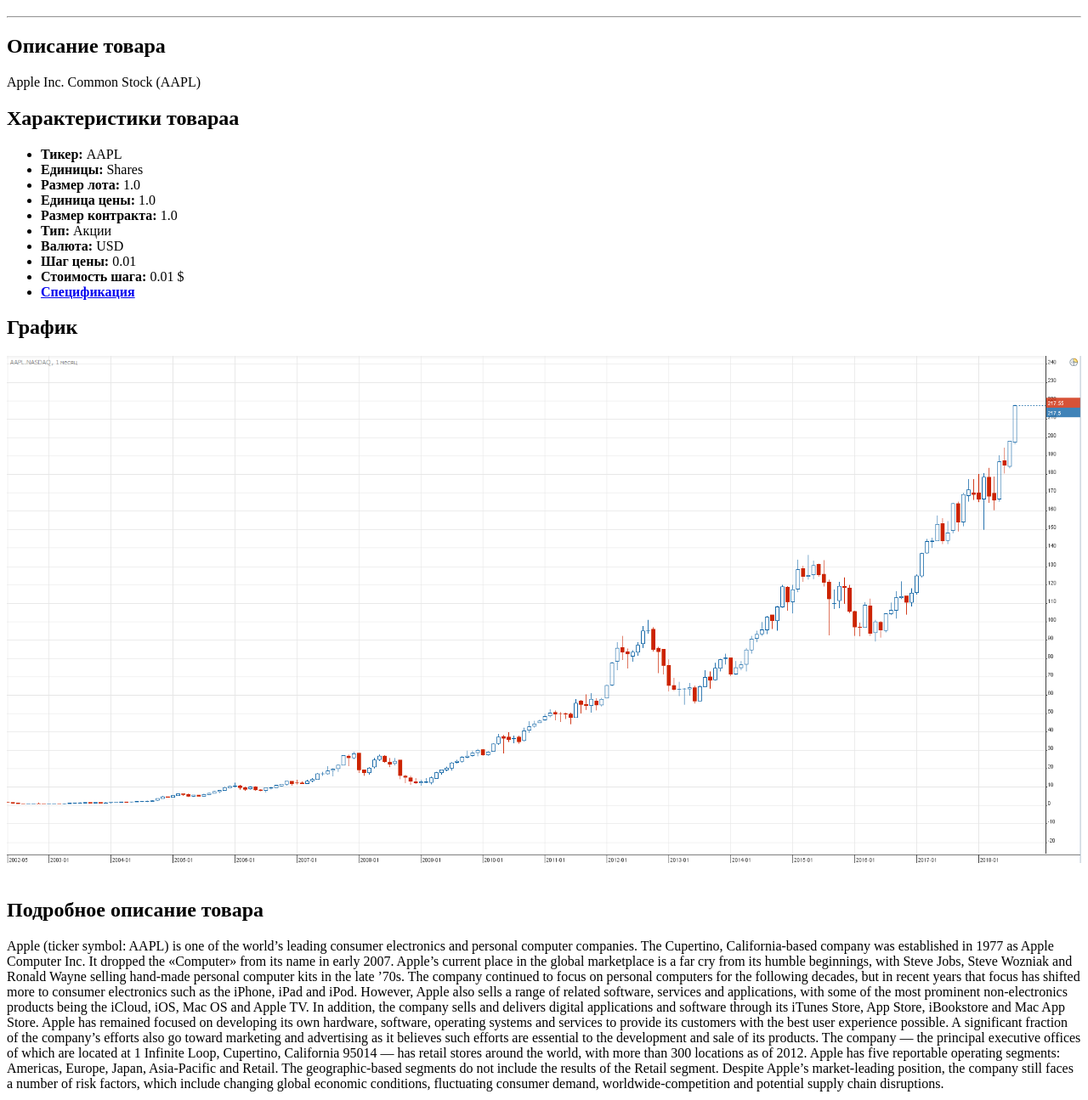
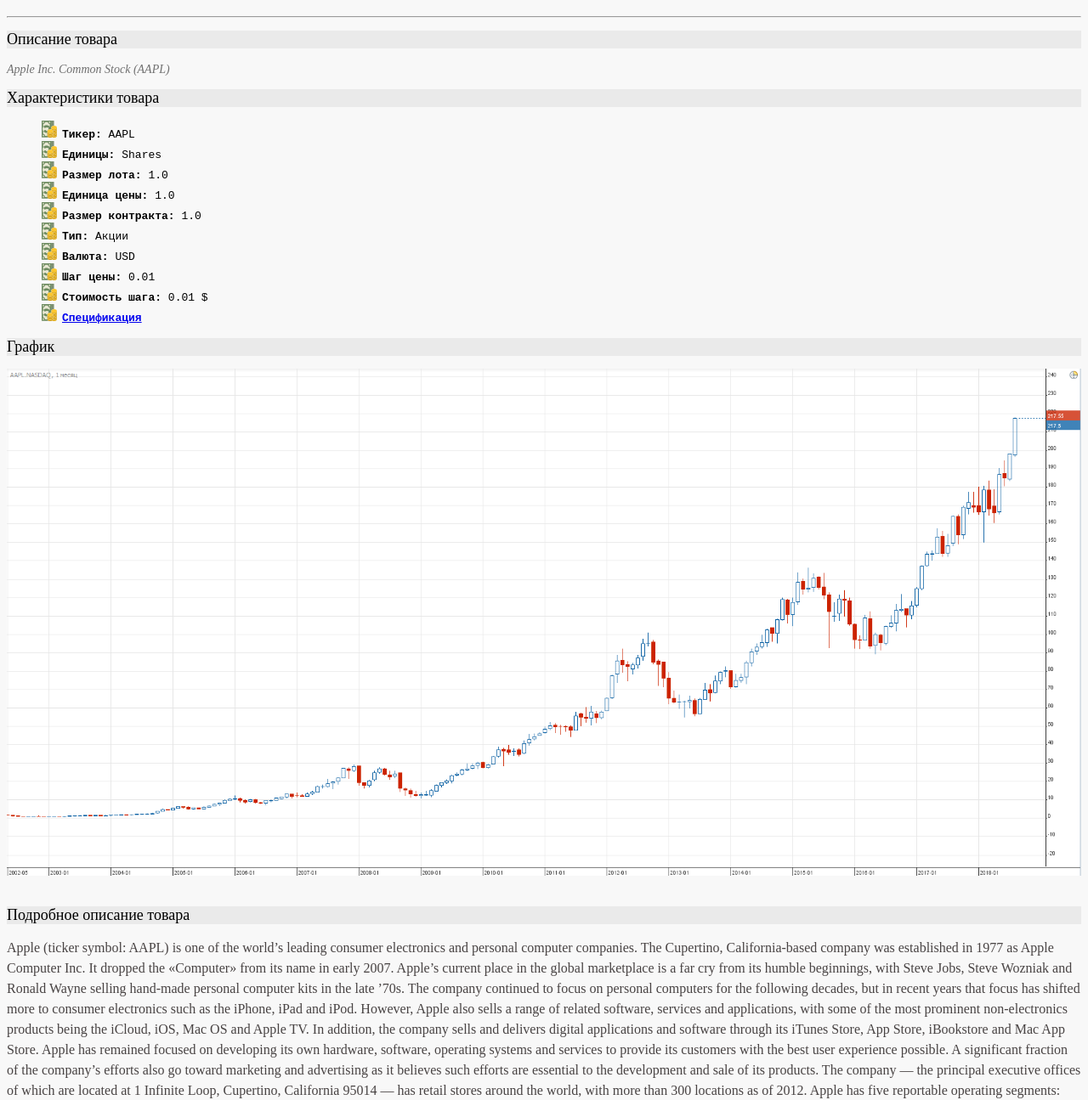
Before and after one commit to Hunka-Dunka/geekbrains-html-css-homework, a plain HTML site: page aapl.html in a window 1280 px wide. Shown: the part 149-1444 px from the top of the page at 85% size. Drawn offline with Linux system fonts and the light colour scheme.

Commit message:
lesson 3

```diff
--- a/aapl.html
+++ b/aapl.html
@@ -4,9 +4,11 @@
 <head>
   <title>AAPL</title>
   <meta charset="utf-8">
+  <link rel="stylesheet" type="text/css" href="style.css">
+
 </head>
 
-<body>
+<body class="stock">
   <ul>
     <li><a href="index.html">Главная</a></li>
     <li><a href="catalog.html">Каталог</a></li>
@@ -20,13 +22,15 @@
 
   <h2>
   Описание товара
-</h2> Apple Inc. Common Stock (AAPL)
+</h2>
+  <p2>Apple Inc. Common Stock (AAPL)</p2>
+  <!--Autonomous custom element-->
 
   <h2>
-  Характеристики товараa
+  Характеристики товара
 </h2>
   <p>
-    <ul>
+    <ul class="with_pic">
       <li><b>Тикер:</b> AAPL<br/></li>
       <li><b>Единицы:</b> Shares<br/></li>
       <li><b>Размер лота:</b> 1.0<br/></li>
@@ -61,6 +65,8 @@
     which include changing global economic conditions, fluctuating consumer demand, worldwide-competition and potential supply chain disruptions.</p>
   <footer>
     <hr/> Все права защищены ©<br/> Наверное.
+    <div>Icons made by <a href="https://www.flaticon.com/authors/smashicons" title="Smashicons">Smashicons</a> from <a href="https://www.flaticon.com/" title="Flaticon">www.flaticon.com</a> is licensed by <a href="http://creativecommons.org/licenses/by/3.0/"
+        title="Creative Commons BY 3.0" target="_blank">CC 3.0 BY</a></div>
   </footer>
 </body>
 
--- /dev/null
+++ b/style.css
@@ -0,0 +1,62 @@
+body {
+  background: #f8f8f8;
+}
+
+.menu {
+  font-style: italic;
+  font-size: 20px;
+  list-style-type: none
+}
+
+body.stock h2 {
+  font-size: 18px;
+  font-weight: 400;
+  background: #eaeaea
+}
+
+body.stock p2 {
+  color: #707070;
+  font-size: 14px;
+  font-style: italic;
+  line-height: 16px;
+}
+
+body.stock p {
+  color: #484343;
+  font-size: 16px;
+  font-weight: 400;
+  line-height: 24px;
+  text-align: left;
+}
+
+ul.with_pic {
+  font-family: monospace;
+  list-style-type: none;
+}
+
+ul.with_pic li:before {
+  content: '';
+  display: inline-block;
+  height: 20px;
+  width: 20px;
+  background-size: 20px;
+  background-image: url("img/change.svg");
+  background-repeat: no-repeat;
+  margin-right: 5px;
+}
+
+input {
+  padding: 12px 20px;
+  margin: 8px 0;
+  box-sizing: border-box;
+  width: 400px;
+}
+
+input[type=email] {
+  width: 200px;
+}
+
+textarea {
+  width: 100%;
+  height: 200px;
+}
```
Also changed, not shown: catalog.html (+2 -1 lines), contacts.html (+7 -6 lines), index.html (+4 -3 lines), img/change.svg (added).
